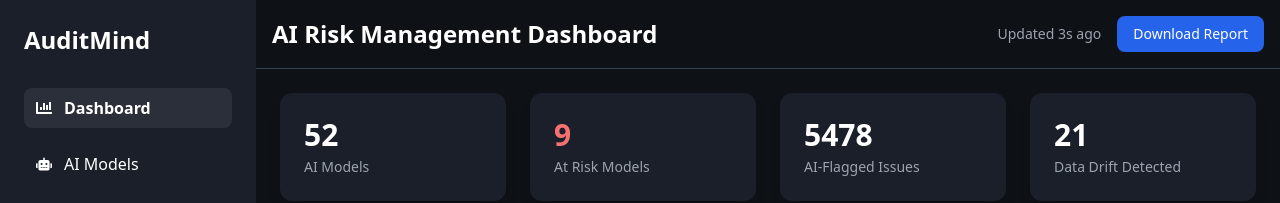
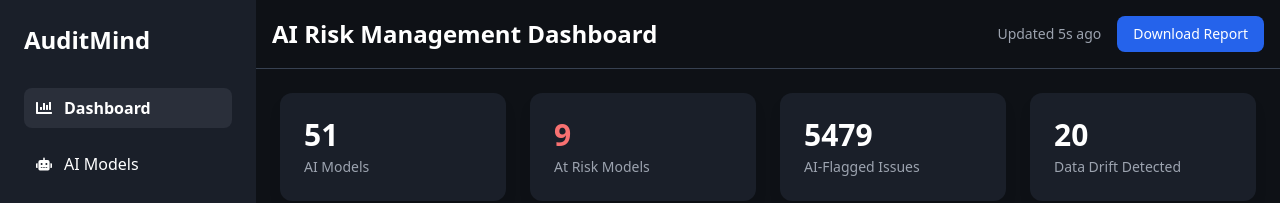
Before and after one commit to kangsangyoul/AM10, a React (Vite) app: page /alerts in a window 1280 px wide. Shown: the top 203 px of the page. Built offline with nearby package versions, Linux system fonts and the light colour scheme; the HTML template or start-up script is replaced by a standard one.

Commit message:
Add dynamic updates to dashboard

```diff
--- a/src/components/Dashboard.jsx
+++ b/src/components/Dashboard.jsx
@@ -1,7 +1,7 @@
 
-import React from 'react';
+import React, { useState, useEffect } from 'react';
 
-const stats = [
+const initialStats = [
   { label: 'AI Models', value: 52 },
   { label: 'At Risk Models', value: 9, color: 'text-red-400' },
   { label: 'AI-Flagged Issues', value: 5478 },
@@ -17,13 +17,42 @@
   { name: 'Model F', percent: '54%', status: 'High', color: 'text-red-500' },
 ];
 
-const events = [
+const initialEvents = [
   { time: '14:03', model: 'Model A', event: 'High Drift', diagnosed: 'AI', status: '82%' },
   { time: '13:58', model: 'Model B', event: 'Anomalous Input', diagnosed: 'AI Autaltide', status: '83%' },
   { time: '19:58', model: 'Model D', event: 'Data Drift', diagnosed: 'AI Automatb', status: '84%' },
 ];
 
 const Dashboard = () => {
+  const [stats, setStats] = useState(initialStats);
+  const [events, setEvents] = useState(initialEvents);
+
+  useEffect(() => {
+    const interval = setInterval(() => {
+      setStats((prev) =>
+        prev.map((s) => ({
+          ...s,
+          value:
+            typeof s.value === 'number'
+              ? s.value + Math.round(Math.random() * 2 - 1)
+              : s.value,
+        }))
+      );
+
+      setEvents((prev) => {
+        const newEvent = {
+          time: new Date().toLocaleTimeString().slice(0, 5),
+          model: 'Model X',
+          event: 'Automated Check',
+          diagnosed: 'System',
+          status: `${Math.floor(Math.random() * 10 + 90)}%`,
+        };
+        return [newEvent, ...prev.slice(0, 4)];
+      });
+    }, 5000);
+    return () => clearInterval(interval);
+  }, []);
+
   return (
     <div className="space-y-10">
       <div className="grid grid-cols-2 md:grid-cols-4 gap-6">
--- a/src/components/Topbar.jsx
+++ b/src/components/Topbar.jsx
@@ -1,11 +1,20 @@
-import React from 'react';
+import React, { useState, useEffect } from 'react';
 
 const Topbar = () => {
+  const [elapsed, setElapsed] = useState(0);
+
+  useEffect(() => {
+    const interval = setInterval(() => {
+      setElapsed((e) => e + 1);
+    }, 1000);
+    return () => clearInterval(interval);
+  }, []);
+
   return (
     <div className="flex justify-between items-center p-4 border-b border-gray-700">
       <h1 className="text-2xl font-semibold">AI Risk Management Dashboard</h1>
       <div className="flex items-center gap-4">
-        <span className="text-sm text-gray-400">Updated 3s ago</span>
+        <span className="text-sm text-gray-400">Updated {elapsed}s ago</span>
         <button className="bg-blue-600 hover:bg-blue-700 text-white text-sm px-4 py-2 rounded-lg font-medium">
           Download Report
         </button>
```
Also changed, not shown: 1 other file (tests, documents, lock files or other folders).
